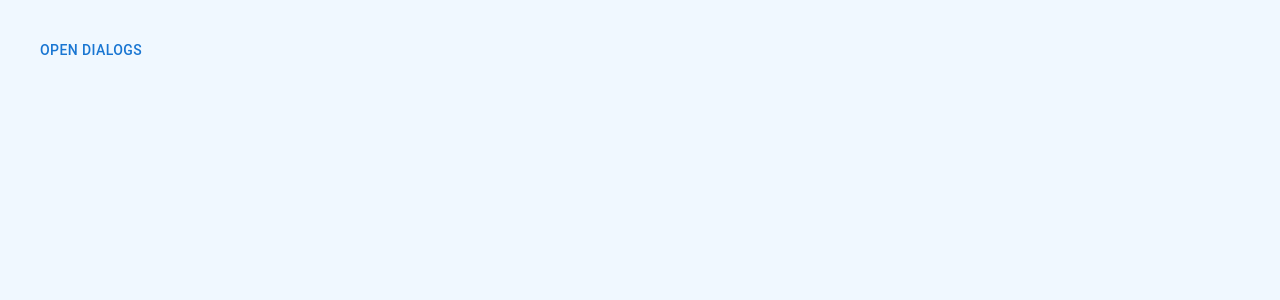
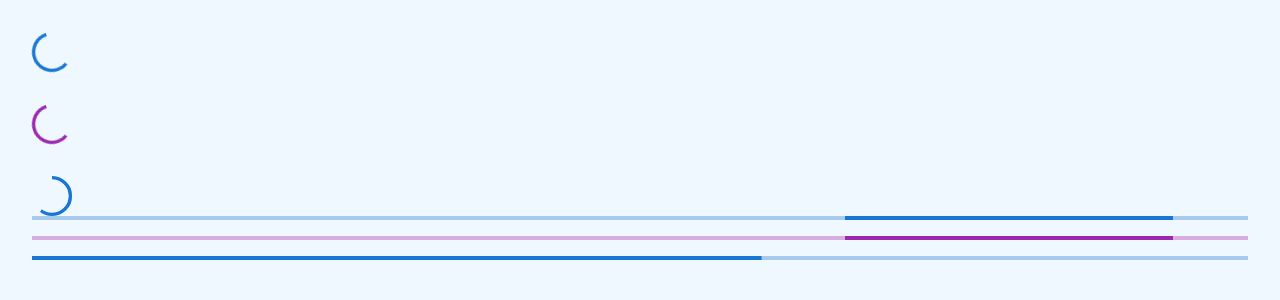
Before and after one commit to mentorvikash/react-mui-youtube, a React (Create React App) app: page / in a window 1280 px wide. Shown: the top 300 px of the page. Built offline with nearby package versions, Linux system fonts and the light colour scheme.

Commit message:
mui progress bar

```diff
--- a/src/App.tsx
+++ b/src/App.tsx
@@ -2,6 +2,7 @@ import React from "react";
 import "./App.css";
 import MuiSnackBar from "./components/D33 SnackBar/MuiSnackBar";
 import MuiDialog from "./components/D34 Dialog/MuiDialog";
+import MuiProgressBar from "./components/D35 ProgressBar/MuiProgressBar";
 // import MuiList from "./components/D28List/MuIList";
 // import MuiTooltip from "./components/D30Tooltip/MuiTooltip";
 // import MuiTable from "./components/D31Table/MuiTable";
@@ -72,7 +73,10 @@ function App() {
       {/* <MuiTable /> */}
       {/* <MuiAlert /> */}
       {/* <MuiSnackBar /> */}
-      <MuiDialog />
+      {/* <MuiDialog /> */}
+      <MuiProgressBar />
+
+
     </div>
   );
 }
--- a/src/components/D35 ProgressBar/MuiProgressBar.tsx
+++ b/src/components/D35 ProgressBar/MuiProgressBar.tsx
@@ -1,9 +1,21 @@
-import React from 'react'
+import React from "react";
+import { Stack, CircularProgress, LinearProgress } from "@mui/material";
 
 function MuiProgressBar() {
   return (
-    <div>MuiProgressBar</div>
-  )
+    <>
+      <Stack  spacing={2} gap={2}>
+        <CircularProgress />
+        <CircularProgress color="secondary" />
+        <CircularProgress variant="determinate" value={60} />
+      </Stack>
+      <Stack spacing={2}>
+        <LinearProgress />
+        <LinearProgress color="secondary" />
+        <LinearProgress variant="determinate" value={60} />
+      </Stack>
+    </>
+  );
 }
 
-export default MuiProgressBar
+export default MuiProgressBar;
```
